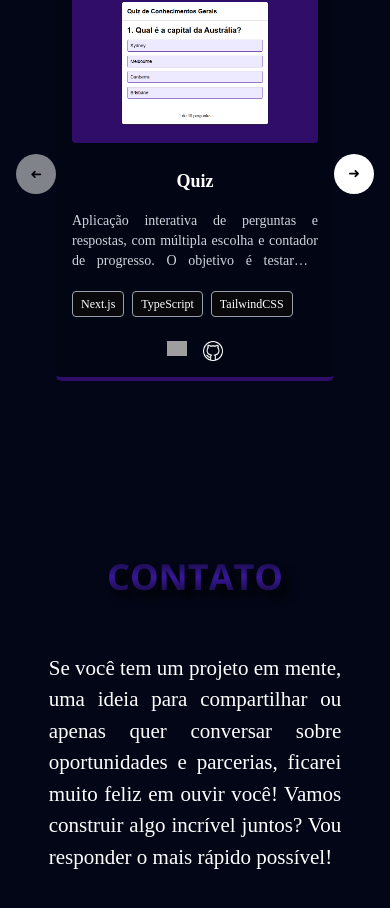
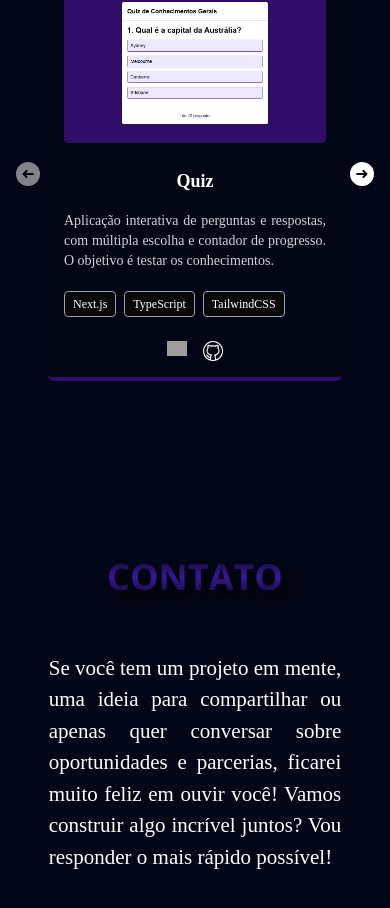
Before and after one commit to Flavianna-Saldanha/new-portfolio, a Next.js app: page / in a window 390 px wide. Shown: the part 4159-5067 px from the top of the page. Built offline with nearby package versions, Linux system fonts and the light colour scheme; grey boxes are pictures that could not be loaded.

Commit message:
ajustes nos botões e nos card

```diff
--- a/src/components/about/About.tsx
+++ b/src/components/about/About.tsx
@@ -8,10 +8,10 @@
                     <img
                         src="/assets/IMG_1537 (3).png"
                         alt="Minha foto"
-                        className="w-64 lg:w-[350px]"
+                        className="w-64 lg:w-[350px] lg:ml-5"
                     />
                 </div>
-                <div className="mx-10 text-justify flex flex-col gap-12 lg:w-lg lg:gap-8">
+                <div className="mx-10 text-justify flex flex-col gap-12 md:w-lg lg:w-xl lg:gap-8">
                     <div className="uppercase hidden text-center font-bold text-2xl lg:block lg:text-start lg:text-2xl">Sobre mim</div>
                     <div className="leading-8 text-[18px]lg:text-[15px] lg:leading-8">Sou desenvolvedora front-end, apaixonada por criar interfaces web intuitivas e experiências digitais marcantes. Estou sempre em busca de aprendizado contínuo, dominando as bases de HTML, CSS e JavaScript. Por meio de projetos pessoais, tenho aprimorado minhas habilidades em responsividade, design de layout e interatividade. Possuo uma forte capacidade de aprendizado e sou proativa na busca por novas soluções.</div>
                     <div className="text-center lg:text-start">
--- a/src/components/projects/projects.tsx
+++ b/src/components/projects/projects.tsx
@@ -51,7 +51,7 @@
             onClick={handlePrev}
             disabled={startIndex === 0}
             className={`${
-              itemsPerPage === 1 ? "w-10 h-10 text-sm" : "px-4 py-3"
+              itemsPerPage === 1 ? "w-6 h-6 mr-2" : "px-4 py-3"
             } bg-white text-black rounded-full disabled:opacity-50 shrink-0 transition-all duration-200 cursor-pointer hover:bg-violet-950`}
           >
             <span className="block rotate-180">➜</span>
@@ -61,7 +61,7 @@
             {visibleProjects.map((photo, index) => (
               <div
                 key={index}
-                className="bg-[#0000002d] w-full sm:max-w-xs md:w-96 shadow-[0_7px_29px_rgba(100,100,111,0.1)] text-white rounded-md p-4 flex flex-col gap-2 hover:opacity-90 border-b-4 border-b-violet-950"
+                className="bg-[#0000002d] w-80 sm:max-w-xs md:w-96 shadow-[0_7px_29px_rgba(100,100,111,0.1)] text-white rounded-md p-4 flex flex-col gap-2 hover:opacity-90 border-b-4 border-b-violet-950"
               >
                 <img
                   src={photo.img}
@@ -115,7 +115,7 @@
             onClick={handleNext}
             disabled={startIndex + itemsPerPage >= photoList.length}
             className={`${
-              itemsPerPage === 1 ? "w-10 h-10 text-sm" : "px-4 py-3"
+              itemsPerPage === 1 ? "w-6 h-6 ml-2" : "px-4 py-3"
             } bg-white text-black rounded-full disabled:opacity-50 shrink-0 transition-all duration-200 cursor-pointer hover:bg-violet-950`}
           >
             ➜
```
